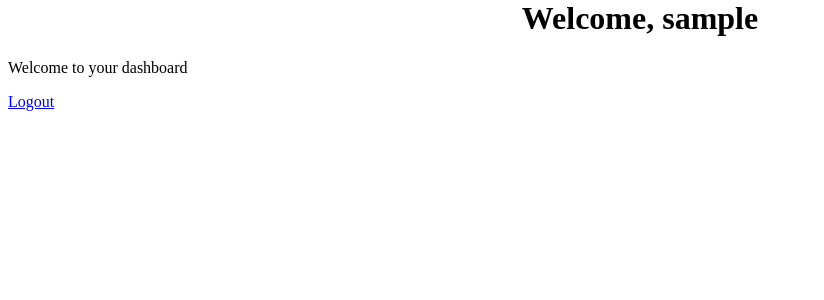
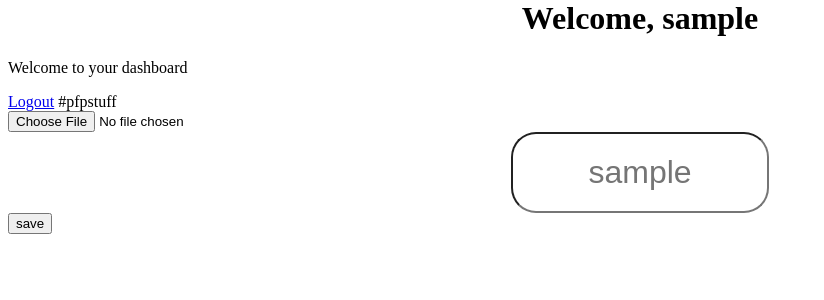
Before and after one commit to Zeotical/MMUsic-TC2L-03, a Flask app: page /dashboard in a window 1280 px wide. Shown: the part 21-321 px from the top of the page, without its empty margins (0-824 px from the left). Run offline with Flask 3, Linux system fonts and the light colour scheme; the visitor is signed in with stand-in values (Sample User, id 1).

Commit message:
pfp and username ongoing in dashboard

```diff
--- a/templates/dashboard.html
+++ b/templates/dashboard.html
@@ -7,5 +7,16 @@
   Welcome to your dashboard
 </p>
 <a href="{{url_for("logout")}}" class="btn btn-logout">Logout</a>
+#pfpstuff
 </div>
+<div class="profile_setup">
+<form>
+  <input type="file" name="pfp" >
+  <input type="text" name="usrname_change" id="userchange" placeholder="{{username}}" class="input-field">
+  <input type="submit" value="save">
+</form>
+</div>
+
+
+
 {% endblock %}
```
Also changed, not shown: instance/userinfo.db, 1 other file.
